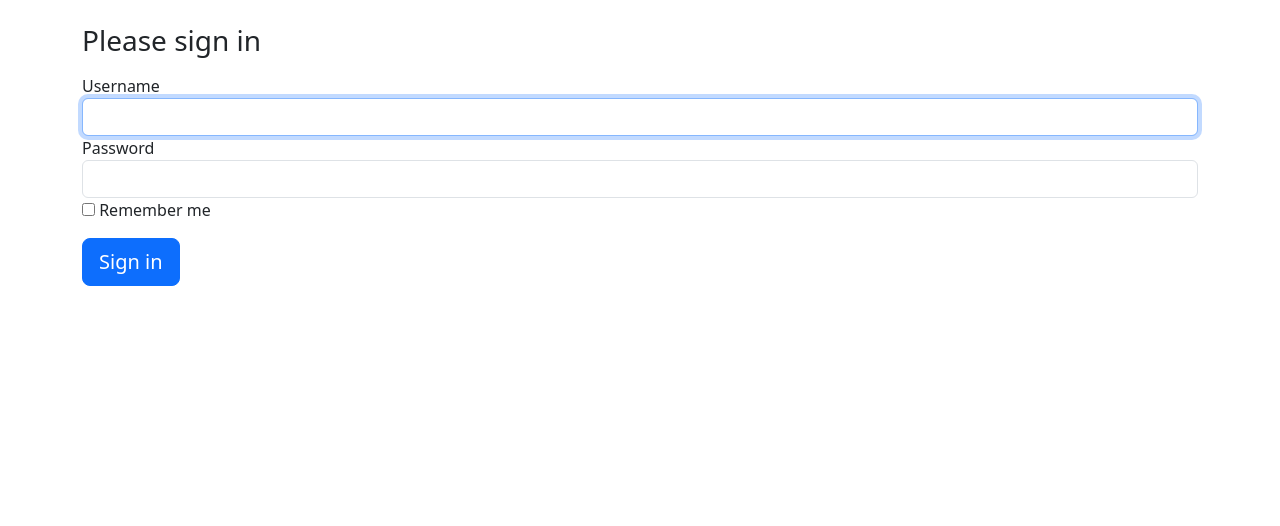
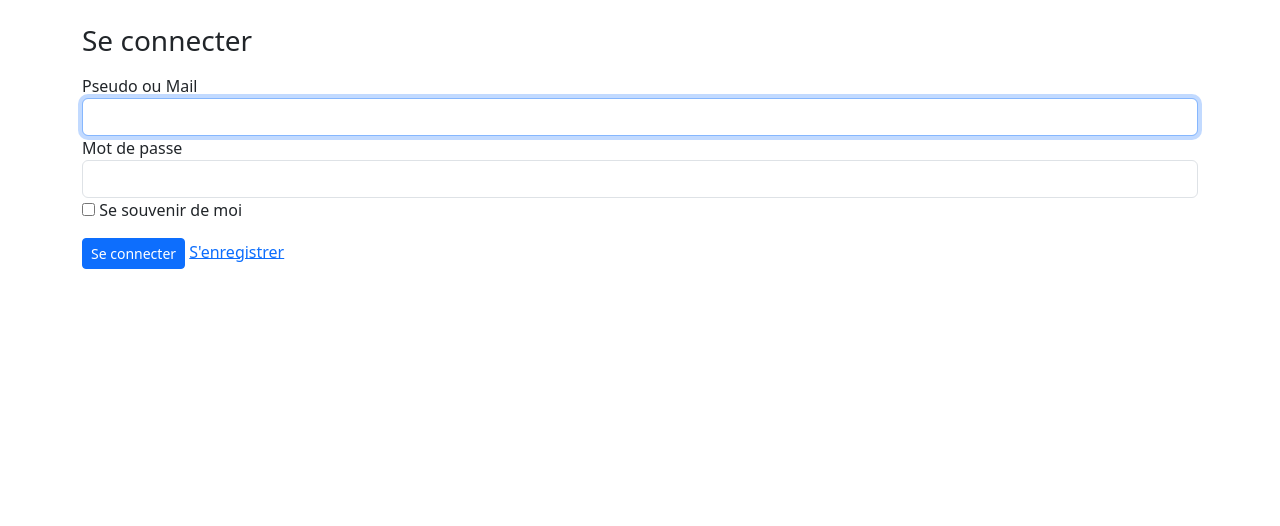
Before and after one commit to TECHLAB-ETECH-MAI-2025/BLOG-Tonny, a Symfony app: template templates/security/login.html.twig in a window 1280 px wide. Shown: the part 56-582 px from the top of the page. Run offline with Twig, Linux system fonts and the light colour scheme; the template is opened without the code that fills it, so the values that code supplies are empty; some libraries are stand-ins or nearby versions.

Commit message:
adding security system v2

```diff
--- a/templates/article/index.html.twig
+++ b/templates/article/index.html.twig
@@ -36,7 +36,7 @@
             </tr>
         {% else %}
             <tr>
-                <td colspan="5">liste vide</td>
+                <td colspan="5">Liste vide</td>
             </tr>
         {% endfor %}
         </tbody>
--- a/templates/category/index.html.twig
+++ b/templates/category/index.html.twig
@@ -26,7 +26,7 @@
             </tr>
         {% else %}
             <tr>
-                <td colspan="4">liste vide</td>
+                <td colspan="4">Liste vide</td>
             </tr>
         {% endfor %}
         </tbody>
--- a/templates/registration/register.html.twig
+++ b/templates/registration/register.html.twig
@@ -1,9 +1,9 @@
 {% extends 'base.html.twig' %}
 
-{% block title %}Register{% endblock %}
+{% block title %}S'enregistrer{% endblock %}
 
 {% block body %}
-    <h1>Register</h1>
+    <h1>S'enregistrer</h1>
 
     {{ form_errors(registrationForm) }}
 
--- a/templates/security/login.html.twig
+++ b/templates/security/login.html.twig
@@ -14,21 +14,22 @@
         </div>
     {% endif %}
 
-    <h1 class="h3 mb-3 font-weight-normal">Please sign in</h1>
-    <label for="inputUsername">Username</label>
+    <h1 class="h3 mb-3 font-weight-normal">Se connecter</h1>
+    <label for="inputUsername">Pseudo ou Mail</label>
     <input type="text" value="{{ last_username }}" name="username" id="inputUsername" class="form-control" autocomplete="username" required autofocus>
-    <label for="inputPassword">Password</label>
+    <label for="inputPassword">Mot de passe</label>
     <input type="password" name="password" id="inputPassword" class="form-control" autocomplete="current-password" required>
     <input type="hidden" name="_csrf_token" data-controller="csrf-protection" value="{{ csrf_token('authenticate') }}">
 
     <div class="checkbox mb-3">
         <label>
-            <input type="checkbox" name="_remember_me"> Remember me
+            <input type="checkbox" name="_remember_me"> Se souvenir de moi
         </label>
     </div>
 
-    <button class="btn btn-lg btn-primary" type="submit">
-        Sign in
+    <button class="btn btn-sm btn-primary" type="submit">
+        Se connecter
     </button>
+    <a href="{{ path('app_register')}}">S'enregistrer</a>
 </form>
 {% endblock %}
```
Also changed, not shown: src/Controller/HomeController.php (+16 -11 lines), src/Form/RegistrationForm.php (+16 -3 lines), Readme.md (added).
